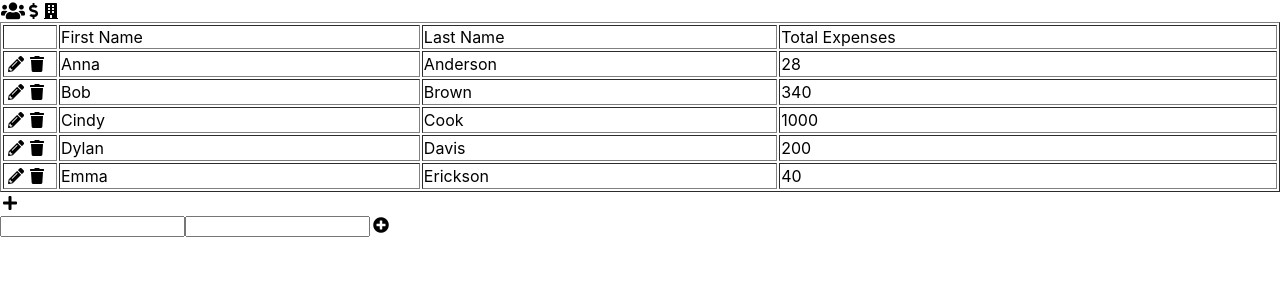
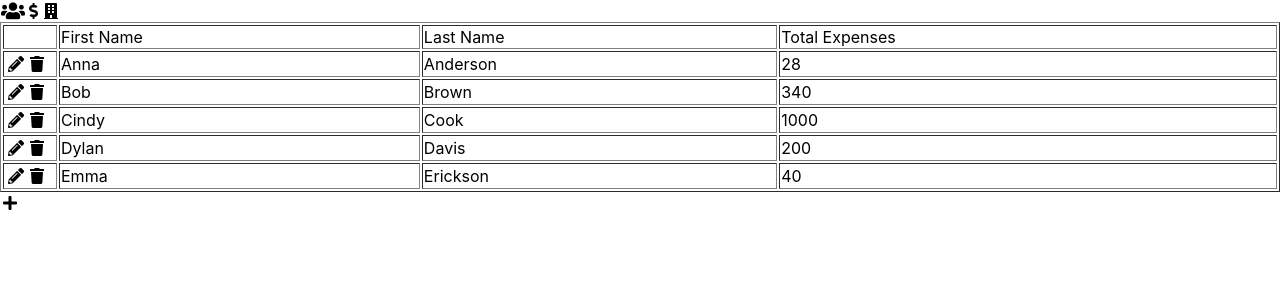
Before and after one commit to sebbyu/Data-Chart, a React (Create React App) app: page / in a window 1280 px wide. Shown: the top 300 px of the page. Built offline with nearby package versions, Linux system fonts and the light colour scheme.

Commit message:
user adding function complete

```diff
--- a/src/components/js/AddForm.js
+++ b/src/components/js/AddForm.js
@@ -1,20 +1,40 @@
 import './../scss/AddForm.scss';
 import LogoButton from './LogoButton';
+import {useState} from 'react';
+import {newUserForm} from './../../helpers/pageMap';
 
+export default function AddForm(props) {
 
-export default function AddForm() {
+  const [adding, setAdding] = useState(false);
+  const [newData, setNewData] = useState(newUserForm);
 
-  const handleClick = () => {
-    console.log("Add");
+  const handleLogoClick = name => {
+    setAdding(!adding);
+    name === "INSERT" ?
+    props.addNewData(newData) :
+    setAdding(!adding);
+    setNewData(newUserForm);
+
+  }
+
+  const handleInputChange = (event) => {
+    const {name, value} = event.target;
+    setNewData({
+      ...newData,
+      [name]: value
+    })
   }
 
   const createForm = () => {
     return (
-      <div>
+      <div style={{display: props.currentPage === "COMPANY EXPENSES" ?
+        'none' : 'block'}}>
         <LogoButton
-          name="PLUS"
-          clickHandler={handleClick}/>
-        {addForm()}
+          name={adding ? "CANCEL" : "PLUS"}
+          clickHandler={handleLogoClick}/>
+        {adding ?
+        (addForm()):
+        (<></>)}
       </div>
     )
   }
@@ -23,46 +43,18 @@ export default function AddForm() {
     return (
       <form>
         <input
-          type="text"/>
+          type="text" name="first name"
+          value={newData['first name']}
+          onChange={handleInputChange}/>
         <input
-          type="text"/>
-        <LogoButton name="INSERT" clickHandler={handleClick}/>
+          type="text" name="last name"
+          value={newData['last name']}
+          onChange={handleInputChange}/>
+        <LogoButton name="INSERT" clickHandler={handleLogoClick}/>
       </form>
     )
   }
 
-
-
-  // const createForm = () => {
-  //   return (
-  //     <div style={{display: props.currentPage === "COMPANY EXPENSES" ?
-  //     'none' : 'block'}}>
-  //       <LogoButton
-  //         name={adding ? "CANCEL" : "PLUS"}
-  //         clickHandler={() => setAdding(!adding)}/>
-  //       {addForm()}
-  //     </div>
-  //   )
-  // }
-
-  // const addForm = () => {
-  //   if (adding) {
-  //     return (
-  //       <div>
-  //         <form>
-  //           <input
-  //             type="text" name="first name"
-  //             value={newData['first name']}
-  //             onChange={handleNewUser}/>
-  //           <input type="text" name="last name"
-  //             value={newData['last name']}
-  //             onChange={handleNewUser}/>
-  //           <LogoButton name="INSERT" clickHandler={addData}/>
-  //         </form>
-  //       </div>
-  //     )
-  //   }
-  // }
   return (
     <div className="component-add_form">
       {createForm()}
--- a/src/components/js/Table.js
+++ b/src/components/js/Table.js
@@ -1,108 +1,35 @@
 import './../scss/Table.scss';
-// assets
-import jsonData from '../../assets/dummy_data.json';
-// Hooks
-import {useState} from 'react';
 // Component
 import TableHead from './TableHead';
 import TableBody from './TableBody';
-import LogoButton from './LogoButton';
 
 
 export default function Table(props) {
 
-  const [data, setData] = useState(jsonData);
-  const [adding, setAdding] = useState(false);
-  const [editing, setEditing] = useState(-1);
+  // const [editing, setEditing] = useState(-1);
 
+  // const handleClick = (logoButton, datum) => {
+  //   logoButton === 'DELETE' ?
+  //   setData(data.filter(x => x !== datum)) :
+  //   editData(datum);
+  // }
 
-  const getCurrentDate = () => {
-    var d = new Date().toISOString().split('T')[0];
-    return d;
-  }
+  // const editData = (datum) => {
+  //   var num = editing === datum['id'] ?
+  //   -1 : datum['id'];
+  //   setEditing(num);
+  // }
 
-  const initialForm = {
-    "id": data.length+1,
-    "first name": "",
-    "last name": "",
-    "expense": {
-      "category": "N/A",
-      "cost": 0,
-      "date": getCurrentDate()
-    },
-    "budget": 400
-  }
-
-  const [newData, setNewData] = useState(initialForm);
-
-  const handleNewUser = (e) => {
-    const {name, value} = e.target;
-    setNewData({
-      ...newData,
-      [name]: value
-    })
-  }
-
-  const addData = () => {
-    data.push(newData);
-    setData(data);
-    setAdding(!adding);
-    setNewData(initialForm);
-  }
-
-  const handleClick = (logoButton, datum) => {
-    logoButton === 'DELETE' ?
-    setData(data.filter(x => x !== datum)) :
-    editData(datum);
-  }
-
-  const editData = (datum) => {
-    var num = editing === datum['id'] ?
-    -1 : datum['id'];
-    setEditing(num);
-  }
-
-  const handleUpdateData = (newD) => {
-    const newData = data.map(datum => {
-      if (datum['id'] === newD['id']) {
-        return newD;
-      } else {
-        return datum;
-      }
-    })
-    setData(newData);
-  }
-
-  const createForm = () => {
-    return (
-      <div style={{display: props.currentPage === "COMPANY EXPENSES" ?
-      'none' : 'block'}}>
-        <LogoButton
-          name={adding ? "CANCEL" : "PLUS"}
-          clickHandler={() => setAdding(!adding)}/>
-        {addForm()}
-      </div>
-    )
-  }
-
-  const addForm = () => {
-    if (adding) {
-      return (
-        <div>
-          <form>
-            <input
-              type="text" name="first name"
-              value={newData['first name']}
-              onChange={handleNewUser}/>
-            <input type="text" name="last name"
-              value={newData['last name']}
-              onChange={handleNewUser}/>
-            <LogoButton name="INSERT" clickHandler={addData}/>
-          </form>
-        </div>
-      )
-    }
-  }
+  // const handleUpdateData = (newD) => {
+  //   const newData = data.map(datum => {
+  //     if (datum['id'] === newD['id']) {
+  //       return newD;
+  //     } else {
+  //       return datum;
+  //     }
+  //   })
+  //   setData(newData);
+  // }
 
   return (
     <div className="component-table">
@@ -110,13 +37,9 @@ export default function Table(props) {
         <TableHead
           currentHead={props.currentPage}/>
         <TableBody
-          currentBody={props.currentPage}
-          data={data}
-          clickHandler={handleClick}
-          editingDatum={editing}
-          updateData={handleUpdateData}/>
+          currentPage={props.currentPage}
+          currentData={props.currentData}/>
       </table>
-      {/* {createForm()} */}
     </div>
   )
 }
--- a/src/components/js/TableBody.js
+++ b/src/components/js/TableBody.js
@@ -2,81 +2,51 @@ import React from 'react';
 import './../scss/TableBody.scss';
 // helper
 import {tableHeadMap} from './../../helpers/pageMap';
-import {resolveUndefined} from './../../helpers/helperFunc';
+import {resolveUndefinedElem} from './../../helpers/helperFunc';
 // Component
 import LogoButton from './LogoButton';
-import {useState} from 'react';
 
 
 export default function TableBody(props) {
 
-  var initialForm = {
-    "id": 0,
-    "first name": "",
-    "last name": "",
-    "expense": {
-      "category": "",
-      "cost": 0,
-      "date": "",
-    },
-    "budget": 0
+  var currentHead = tableHeadMap.get(props.currentPage);
+
+  const handleClick = (name, datum) => {
+    console.log(datum);
   }
 
-  const [e, setE] = useState(initialForm);
-
-  var currentPage = props.currentBody;
-  var currentData = props.data;
-  var currentHead = tableHeadMap.get(currentPage);
-
-
-  const handleClick = (logoButton, datum) => {
-    props.clickHandler(logoButton, datum);
-  }
-
-  const createUpdatingButtons = (datum) => {
-    if (currentPage !== "COMPANY EXPENSES") {
-      return <td>
+  const createUpdatingButtons = datum => {
+    if (props.currentPage !== "COMPANY EXPENSES") {
+      return (
+        <td>
           <LogoButton
             name="EDIT"
             clickHandler={handleClick}
-                  datum={datum} />
+            datum={datum}/>
           <LogoButton
             name="DELETE"
             clickHandler={handleClick}
-                  datum={datum} />
+            datum={datum}/>
         </td>
+      )
     }
-  }
-
-  const handleChange = (event, datum) => {
-    const {name, value} = event.target;
-    setE({
-      ...datum,
-      [name]: value
-    })
-    props.updateData(e);
   }
 
   const createTable = () => {
     return (
-      currentData.map((datum, i) => {
+      props.currentData.map((datum, i) => {
         return (
           <tr key={i}>
             {createUpdatingButtons(datum)}
             {currentHead.map((head, j) => {
               head = head.toLowerCase();
               var elem = datum[head] === undefined ?
-              resolveUndefined(currentPage, currentData, datum, head) :
-              datum[head];
+              resolveUndefinedElem(
+                props.currentPage, props.currentData, datum, head)
+              : datum[head];
               return (
                 <td key={j}>
-                  {datum['id'] === props.editingDatum
-                  && datum[head] !== undefined?
-                  (<input type='text' name={head.toLowerCase()}
-                    value={e[head.toLowerCase()]}
-                    placeholder={datum[head.toLowerCase()]}
-                    onChange={(event) => handleChange(event, datum)}/>):
-                  (elem)}
+                  {elem}
                 </td>
               )
             })}
--- a/src/helpers/helperFunc.js
+++ b/src/helpers/helperFunc.js
@@ -12,7 +12,7 @@ function getTotal(data, category, element) {
   return total;
 }
 
-function resolveUndefined(currentPage, currentData, datum, head) {
+function resolveUndefinedElem(currentPage, currentData, datum, head) {
   if (head === "total expenses") {
     return currentPage === 'USERS' ? getTotal(currentData, "user", getFullName(datum))
     : getTotal(currentData, 'category', datum['expense']['category']);
@@ -25,4 +25,4 @@ function resolveUndefined(currentPage, currentData, datum, head) {
 
 export {getFullName};
 export {getTotal};
-export {resolveUndefined};
+export {resolveUndefinedElem};
--- a/src/helpers/pageMap.js
+++ b/src/helpers/pageMap.js
@@ -22,5 +22,18 @@ tableHeadMap.set(users, ['First Name', 'Last Name', 'Total Expenses']);
 tableHeadMap.set(expense, ['Full Name', 'Category', 'Cost', 'Date']);
 tableHeadMap.set(company_expenses, ['Category', 'Total Expenses']);
 
+var newUserForm = {
+  "id": 0,
+  "first name": "",
+  "last name": "",
+  "expense": {
+    "category": "",
+    "cost": 0,
+    "date": "",
+  },
+  "budget": 0
+}
+
 export {logoMap};
 export {tableHeadMap};
+export {newUserForm};
--- a/src/views/js/App.js
+++ b/src/views/js/App.js
@@ -5,31 +5,39 @@ import Table from './../../components/js/Table';
 import AddForm from './../../components/js/AddForm';
 // Hooks
 import {useState} from 'react';
-
+// assets
+import jsonData from '../../assets/dummy_data.json';
 
 
 export default function App() {
 
   const [page, setPage] = useState('USERS');
+  const [data, setData] = useState(jsonData);
 
   const switchTab = currentPage => {
     setPage(currentPage);
-    console.log(currentPage);
   };
+
+  const handleAddNewData = newDatum => {
+    let newData = [...data, newDatum];
+    setData(newData);
+  }
 
   return (
     <div className="component-app">
       <div className="component-app navbar">
         <Navbar
-          currentPage={page}
           clickHandler={switchTab}/>
       </div>
       <div className="component-app table">
         <Table
-          currentPage={page}/>
+          currentPage={page}
+          currentData={data}/>
       </div>
       <div className="component-app add_form">
-        <AddForm />
+        <AddForm
+          currentPage={page}
+          addNewData={handleAddNewData}/>
       </div>
     </div>
   )
```
Lines whose indentation alone changed are shown as unchanged.
